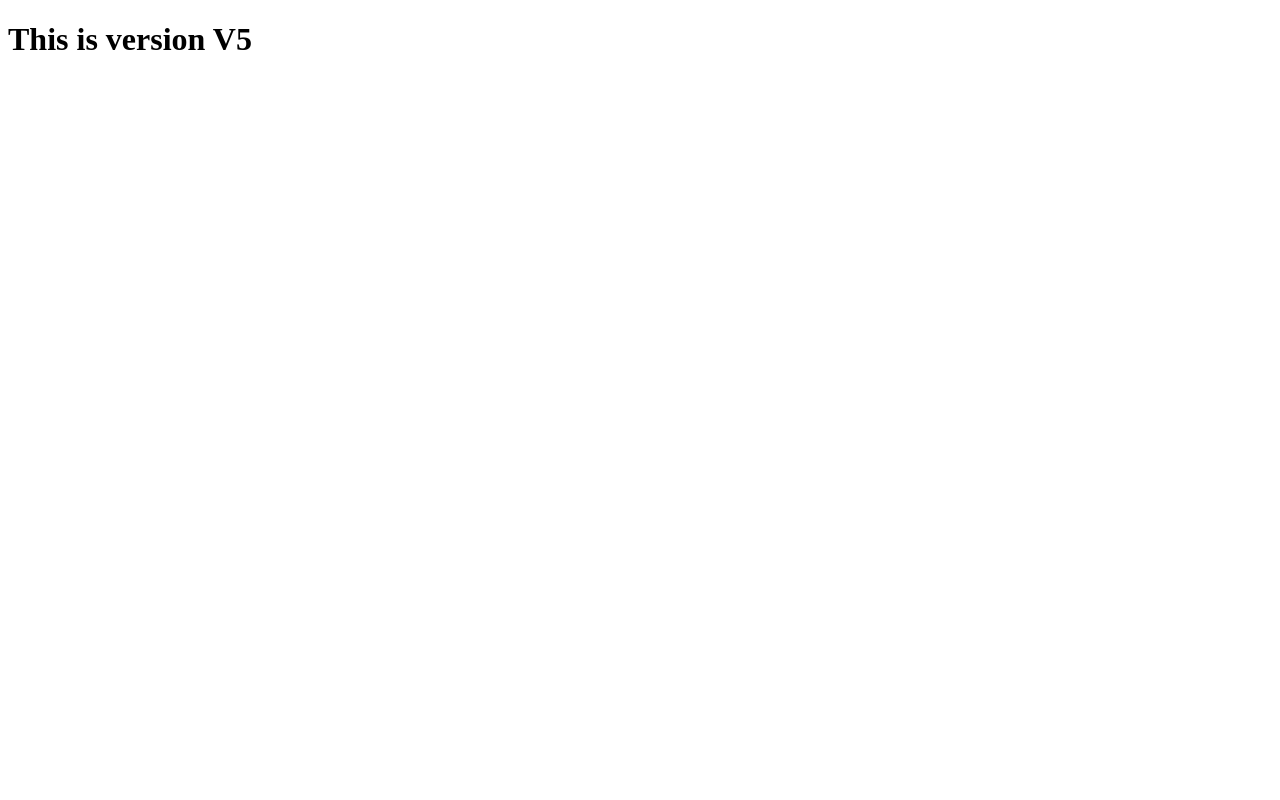
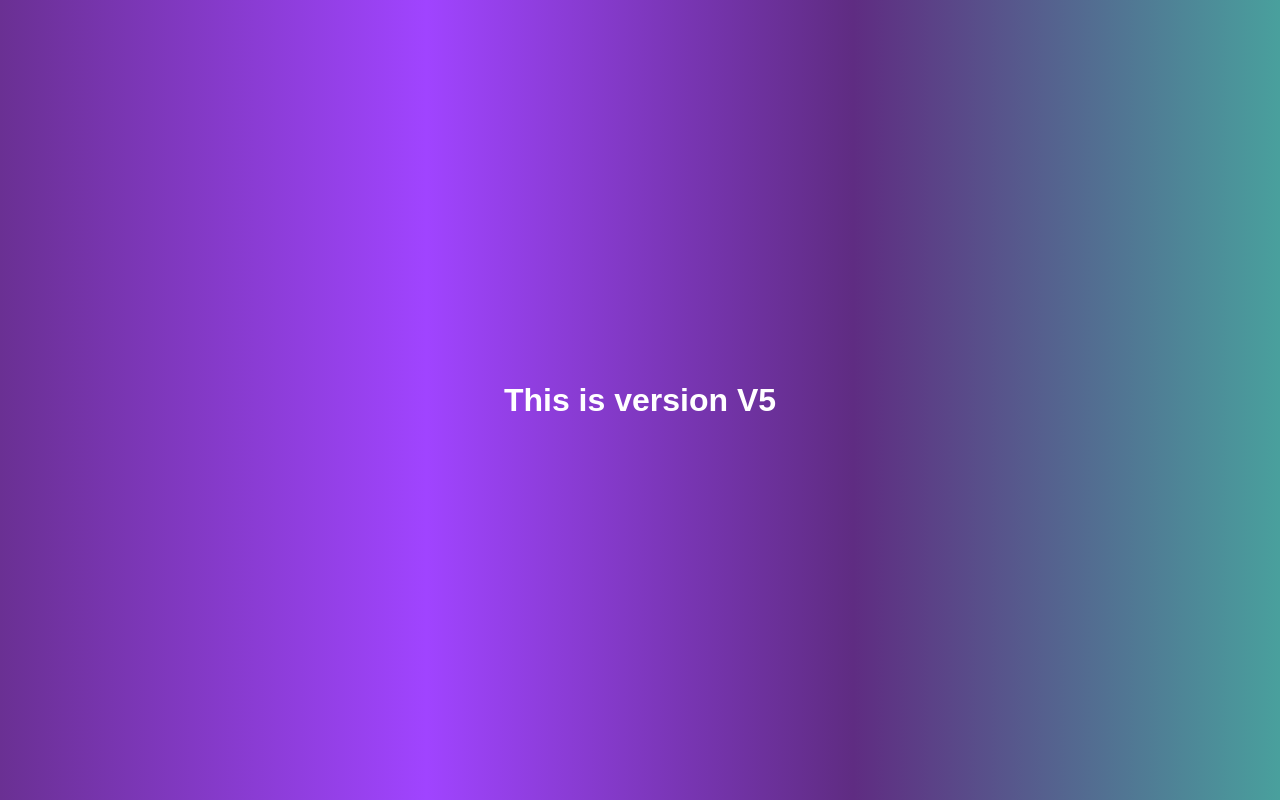
Before and after one commit to kalrabharat09/MyRepo, a plain HTML site: page index.html in a window 1280 px wide. Drawn offline with Linux system fonts and the light colour scheme.

Commit message:
Added design for Website

```diff
--- a/index.html
+++ b/index.html
@@ -3,6 +3,7 @@
 <head>
     <meta charset="UTF-8">
     <meta name="viewport" content="width=device-width, initial-scale=1.0">
+    <link rel="stylesheet" href="styles.css">
     <title>Document</title>
 </head>
 <body>
--- /dev/null
+++ b/styles.css
@@ -0,0 +1,28 @@
+/* styles.css */
+body {
+    /* Set a gradient background from purple to teal */
+    background: linear-gradient(to right, #6a3093, #a044ff, #5f2c82, #49a09d);
+    font-family: Arial, sans-serif;
+    /* Sets a clean, modern font for the body text */
+    color: white;
+    /* Sets the text color to white for better contrast */
+    margin: 0;
+    /* Removes default margin */
+    padding: 0;
+    /* Removes default padding */
+    display: flex;
+    /* Enables flexbox layout */
+    justify-content: center;
+    /* Centers content horizontally */
+    align-items: center;
+    /* Centers content vertically */
+    height: 100vh;
+    /* Makes the body take the full height of the viewport */
+}
+
+h1 {
+    font-size: 2em;
+    /* Sets the size of the header text */
+    text-align: center;
+    /* Centers the header text */
+}
```
